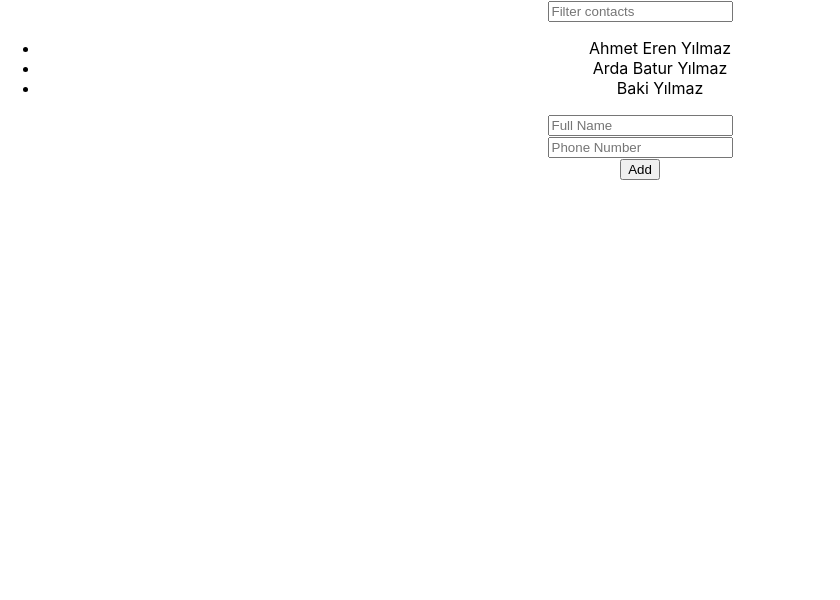
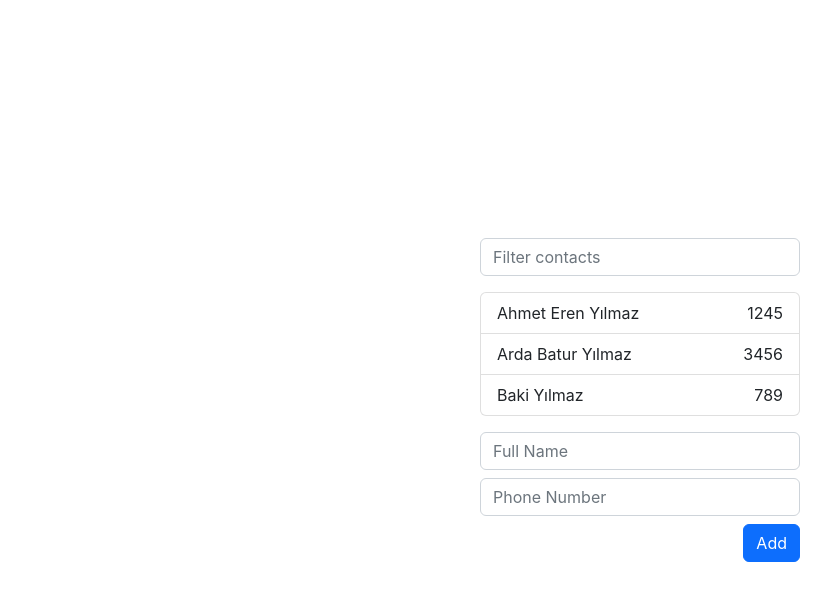
Before and after one commit to ahmmeetteren/react-starter-kit, a React (Create React App) app in the folder contact-app/: page / in a window 1280 px wide. Shown: the top 600 px of the page, without its empty margins (0-840 px from the left). Built offline with nearby package versions, Linux system fonts and the light colour scheme.

Commit message:
added styling

```diff
--- a/contact-app/public/index.html
+++ b/contact-app/public/index.html
@@ -15,6 +15,13 @@
       user's mobile device or desktop. See https://developers.google.com/web/fundamentals/web-app-manifest/
     -->
     <link rel="manifest" href="%PUBLIC_URL%/manifest.json" />
+    <!-- CSS only -->
+    <link
+      href="https://cdn.jsdelivr.net/npm/bootstrap@5.2.0-beta1/dist/css/bootstrap.min.css"
+      rel="stylesheet"
+      integrity="sha384-0evHe/X+R7YkIZDRvuzKMRqM+OrBnVFBL6DOitfPri4tjfHxaWutUpFmBp4vmVor"
+      crossorigin="anonymous"
+    />
     <!--
       Notice the use of %PUBLIC_URL% in the tags above.
       It will be replaced with the URL of the `public` folder during the build.
--- a/contact-app/src/App.css
+++ b/contact-app/src/App.css
@@ -1,38 +1,14 @@
 .App {
-  text-align: center;
+  height: 100vh;
+  flex-direction: column;
+  display: flex;
+  justify-content: center;
+  align-items: center;
 }
 
-.App-logo {
-  height: 40vmin;
-  pointer-events: none;
+li,
+ul {
+  list-style: none;
+  margin: 0;
+  padding: 0;
 }
-
-@media (prefers-reduced-motion: no-preference) {
-  .App-logo {
-    animation: App-logo-spin infinite 20s linear;
-  }
-}
-
-.App-header {
-  background-color: #282c34;
-  min-height: 100vh;
-  display: flex;
-  flex-direction: column;
-  align-items: center;
-  justify-content: center;
-  font-size: calc(10px + 2vmin);
-  color: white;
-}
-
-.App-link {
-  color: #61dafb;
-}
-
-@keyframes App-logo-spin {
-  from {
-    transform: rotate(0deg);
-  }
-  to {
-    transform: rotate(360deg);
-  }
-}
--- a/contact-app/src/App.js
+++ b/contact-app/src/App.js
@@ -1,5 +1,5 @@
-import Contacts from './components/Contacts'
-import './App.css';
+import Contacts from "./components/Contacts";
+import "./App.css";
 
 function App() {
   return (
--- a/contact-app/src/components/Contacts/Form/index.js
+++ b/contact-app/src/components/Contacts/Form/index.js
@@ -19,13 +19,14 @@ function Form({ setContacts, contacts }) {
     }
   };
   return (
-    <form>
+    <form className="w-100">
       <div>
         <input
           name="fullname"
           value={form.fullname}
           placeholder="Full Name"
           onChange={onChangeInput}
+          className="form-control mb-2"
         ></input>
       </div>
       <div>
@@ -34,9 +35,12 @@ function Form({ setContacts, contacts }) {
           value={form.phonenumber}
           placeholder="Phone Number"
           onChange={onChangeInput}
+          className="form-control mb-2"
         ></input>
       </div>
-      <button onClick={onSubmit}>Add</button>
+      <button onClick={onSubmit} className="float-end btn btn-primary">
+        Add
+      </button>
     </form>
   );
 }
--- a/contact-app/src/components/Contacts/List/index.js
+++ b/contact-app/src/components/Contacts/List/index.js
@@ -12,15 +12,21 @@ function List({ contacts }) {
     );
   });
   return (
-    <div>
+    <div className="w-100">
       <input
         placeholder="Filter contacts"
         value={filterText}
         onChange={(e) => setFilterText(e.target.value)}
+        className="form-control mb-2"
       ></input>
-      <ul>
+      <ul class="list-group mb-3 mt-3">
         {filtered.map((contact, i) => (
-          <li key={i}>{contact.fullname}</li>
+          <li key={i} class="list-group-item">
+            <div className="d-inline-block">{contact.fullname}</div>
+            <div className="d-inline-block float-end">
+              {contact.phonenumber}
+            </div>
+          </li>
         ))}
       </ul>
     </div>
--- a/contact-app/src/components/Contacts/index.js
+++ b/contact-app/src/components/Contacts/index.js
@@ -22,7 +22,7 @@ function Contacts() {
     console.log(contacts);
   }, [contacts]);
   return (
-    <div>
+    <div className="w-25 h-50 d-flex flex-column align-items-center justify-content-center">
       <List contacts={contacts} />
       <Form setContacts={setContacts} contacts={contacts} />
     </div>
```
